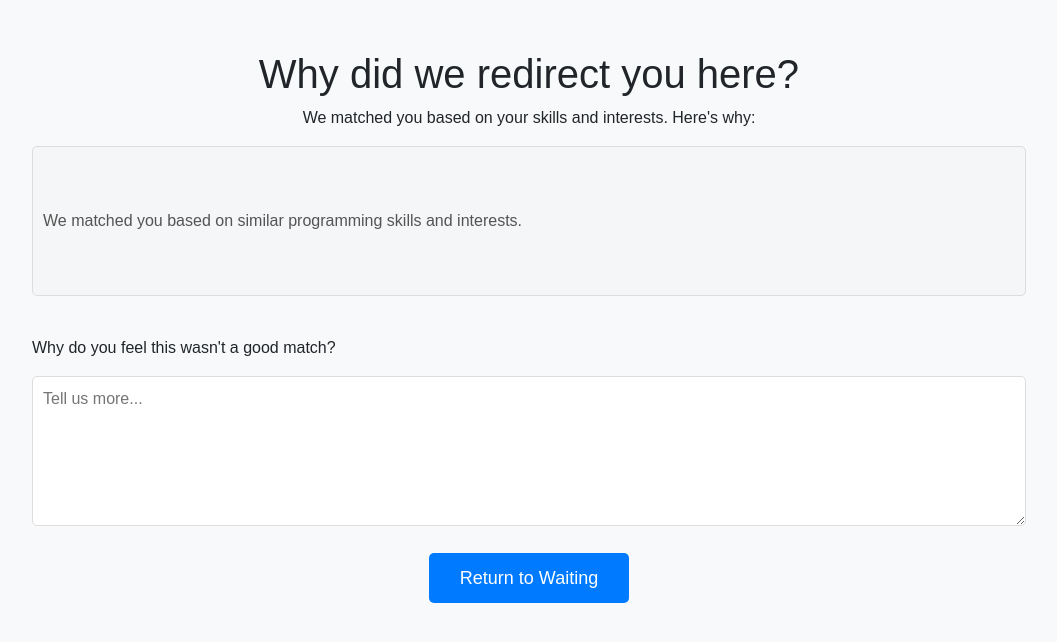
After one commit to Barrenee/Datathon24, a Flask app: page /why in a window 1280 px wide. The commit adds this page. Shown: the top 642 px of the page, without its empty margins (111-1168 px from the left). Run offline with Flask 3, Linux system fonts and the light colour scheme; some libraries are stand-ins or nearby versions.

Commit message:
lots of things

```diff
--- a/server/app.py
+++ b/server/app.py
@@ -1,8 +1,10 @@
 from flask import Flask, render_template, session, jsonify, request, send_file, g
 from participant import Participant
+from flask_socketio import SocketIO, emit
 import threading
 import time
 import uuid
+
 
 app = Flask(__name__)
 app.secret_key = "your_secret_key_here"  # Required for session handling
@@ -11,6 +13,10 @@ app.secret_key = "your_secret_key_here"  # Required for session handling
 connected_users = set()  # Track connected users
 user_status = {}  # Map user_id to their matchmaking status ('waiting', 'matched', etc.)
 lock = threading.Lock()  # Lock for thread-safe access
+
+# Initialize SocketIO
+socketio = SocketIO(app)
+
 
 # Middleware to track user activity
 @app.before_request
@@ -54,12 +60,55 @@ def matchmaking_done():
     """Serve the page corresponding to the user's status."""
     with lock:
         # Default to 'waiting' if user is not yet processed
-        status = user_status.get(g.user_id, 'waiting')
+        status = user_status.get(g.user_id, 'interaction')
     return render_template(f"{status}.html")
 
+
+# SOCKET.IO EVENTS
+@socketio.on('connect')
+def handle_connect():
+    user_id = session.get('user_id')
+    print(f"User {user_id} connected.")
+    connected_users.add(user_id)
+
+@socketio.on('send_message')
+def handle_message(data):
+    user_id = session.get('user_id')
+    if not user_id:
+        print("User is not authenticated.")
+        return
+
+    print(f"Received message from user {user_id}: {data['message']}")
+    emit('receive_message', {
+        'user_id': user_id,
+        'message': data['message'],
+    }, broadcast=True, include_self=False)
+
+@app.route('/why')
+def why():
+    return render_template('why.html')
+
+# Handle the reject match event from any user
+@socketio.on('reject_match')
+def handle_reject_match():
+    # You can use g.user_id or socket.id to track the rejecting user
+    print(f"User rejected the match.")  # Logs the rejection, using g.user_id
+
+    # Perform any necessary actions after rejection
+    # For example, you could broadcast this rejection to others:
+    emit('redirect_to_why', {'message': 'One of the users rejected the match'}, broadcast=True)
+
+
+
+
+# ROUTES
 @app.route('/inscription')
 def inscription():
     return render_template('inscription.html')
+
+@app.route('/interaction')
+def interaction():
+    return render_template('interaction.html')
 
 @app.route('/script_get_inscription')
 def script_get_inscription():
@@ -68,6 +117,10 @@ def script_get_inscription():
 @app.route('/script_matchmaking')
 def script_matchmaking():
     return send_file('./scripts/matchmaking.js')
+
+@app.route('/script_interaction')
+def script_interaction():
+    return send_file('./scripts/interaction.js')
 
 @app.route('/submit_form', methods=['POST'])
 def submit_form():
@@ -95,16 +148,8 @@ def trigger_matchmaking():
     """Perform matchmaking when conditions are met."""
     print("Matchmaking triggered!")
     with lock:
-        if len(connected_users) >= 3:  # Example condition: 3 or more users
-            matched_users = list(connected_users)[:3]  # Take 3 users to match
-            for user in matched_users:
-                user_status[user] = 'matched'
-                connected_users.remove(user)
-            print(f"Matched users: {matched_users}")
-        else:
-            # Reset all waiting users to continue waiting
-            for user in connected_users:
-                user_status[user] = 'waiting'
+        for user_id in connected_users:
+            user_status[user_id] = 'interaction'
 
 # Background thread to monitor matchmaking
 def matchmaking_monitor():
@@ -123,4 +168,4 @@ matchmaking_thread = threading.Thread(target=matchmaking_monitor, daemon=True)
 matchmaking_thread.start()
 
 # Start the Flask app
-app.run(host='0.0.0.0', port=5000, debug=True)
+socketio.run(app, host='0.0.0.0', port=5000, debug=True)
--- a/server/templates/waiting.html
+++ b/server/templates/waiting.html
@@ -13,12 +13,12 @@
         <h1 class="mb-4 text-primary">Waiting for Match</h1>
         <p class="mb-4 text-muted">A match hasn't been found for you yet. Please wait for the next round!</p>
         <p class="mb-4">The next matchmaking attempt will occur in:</p>
-        <div class="countdown display-4 text-danger" id="countdown">60 seconds</div>
+        <div class="countdown display-4 text-danger" id="countdown">90 seconds</div>
     </div>
 
     <script>
         // Countdown timer
-        let countdownTime = 60; // in seconds
+        let countdownTime = 90; // in seconds
 
         function updateCountdown() {
             const countdownElement = document.getElementById('countdown');
--- /dev/null
+++ b/server/templates/why.html
@@ -0,0 +1,85 @@
+<!DOCTYPE html>
+<html lang="en">
+<head>
+    <meta charset="UTF-8">
+    <meta name="viewport" content="width=device-width, initial-scale=1.0">
+    <title>Why?</title>
+    <link rel="stylesheet" href="https://maxcdn.bootstrapcdn.com/bootstrap/4.5.2/css/bootstrap.min.css">
+    <style>
+        body {
+            font-family: 'Bai Jamjuree', sans-serif;
+            background-color: #f8f9fa;
+        }
+
+        .container {
+            width: 80%;
+            margin: 50px auto;
+        }
+
+        .heading {
+            text-align: center;
+            margin-bottom: 20px;
+        }
+
+        .feedback-container {
+            margin-top: 20px;
+        }
+
+        .feedback-input {
+            width: 100%;
+            height: 150px;
+            padding: 10px;
+            border: 1px solid #ddd;
+            border-radius: 5px;
+            margin-bottom: 20px;
+            font-size: 16px;
+        }
+
+        .feedback-button {
+            display: block;
+            width: 200px;
+            height: 50px;
+            margin: 0 auto;
+            font-size: 18px;
+            background-color: #007bff;
+            color: #fff;
+            border: none;
+            border-radius: 5px;
+            cursor: pointer;
+        }
+
+        .feedback-button:hover {
+            background-color: #0056b3;
+        }
+    </style>
+</head>
+<body>
+
+<div class="container">
+    <div class="heading">
+        <h1>Why did we redirect you here?</h1>
+        <p>We matched you based on your skills and interests. Here's why:</p>
+        <input type="text" id="matchReason" class="feedback-input" placeholder="We matched you because of the following reason:..." disabled>
+    </div>
+
+    <div class="feedback-container">
+        <p>Why do you feel this wasn't a good match?</p>
+        <textarea id="feedback" class="feedback-input" placeholder="Tell us more..."></textarea>
+
+        <button id="backButton" class="feedback-button">Return to Waiting</button>
+    </div>
+</div>
+
+<script>
+    // You can set a default reason for the match in the textbox if necessary
+    document.getElementById('matchReason').value = "We matched you based on similar programming skills and interests.";
+
+    // Handle the "Return to Waiting" button click
+    document.getElementById('backButton').addEventListener('click', function() {
+        // Redirect the user back to the matchmaking waiting page
+        window.location.href = '/matchmaking_html';  // Adjust to your waiting page URL
+    });
+</script>
+
+</body>
+</html>
```
Also changed, not shown: server/scripts/interaction.js (added, +77 -0 lines), server/templates/interaction.html (added, +143 -0 lines).
